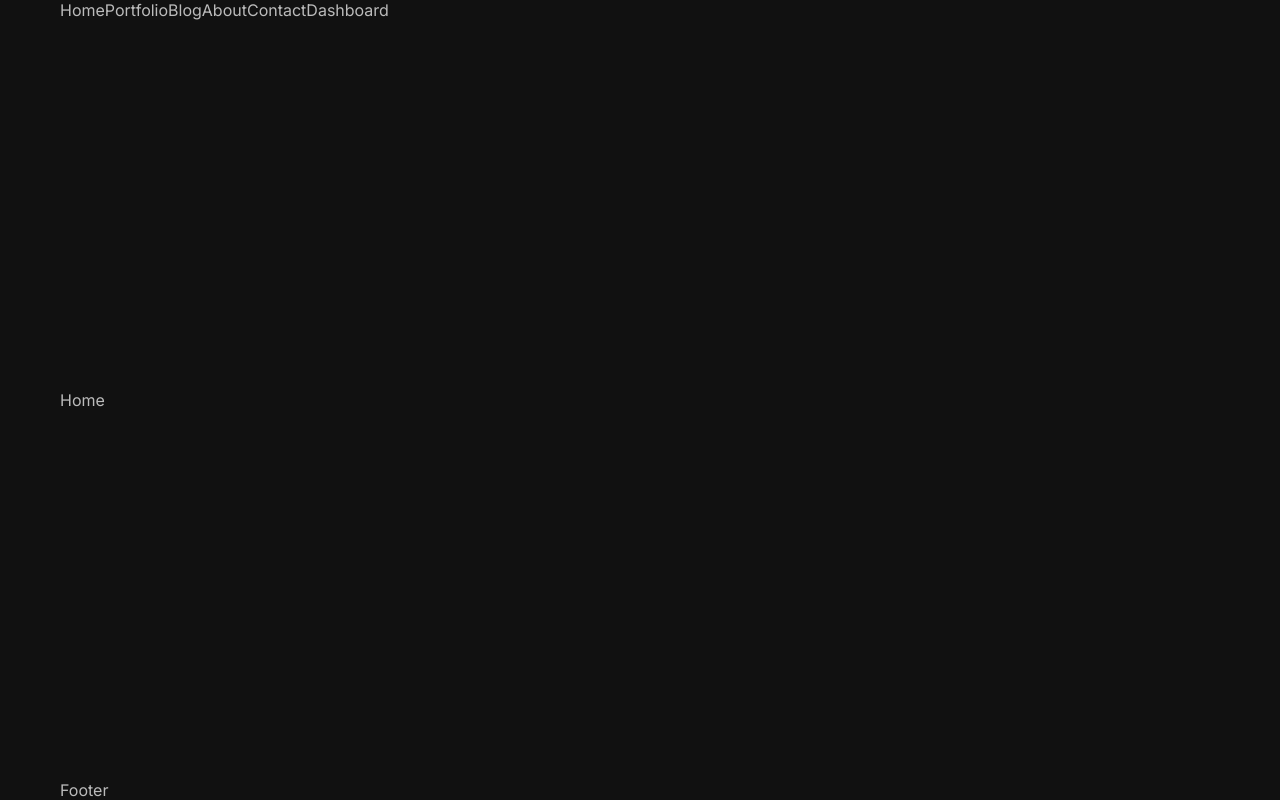
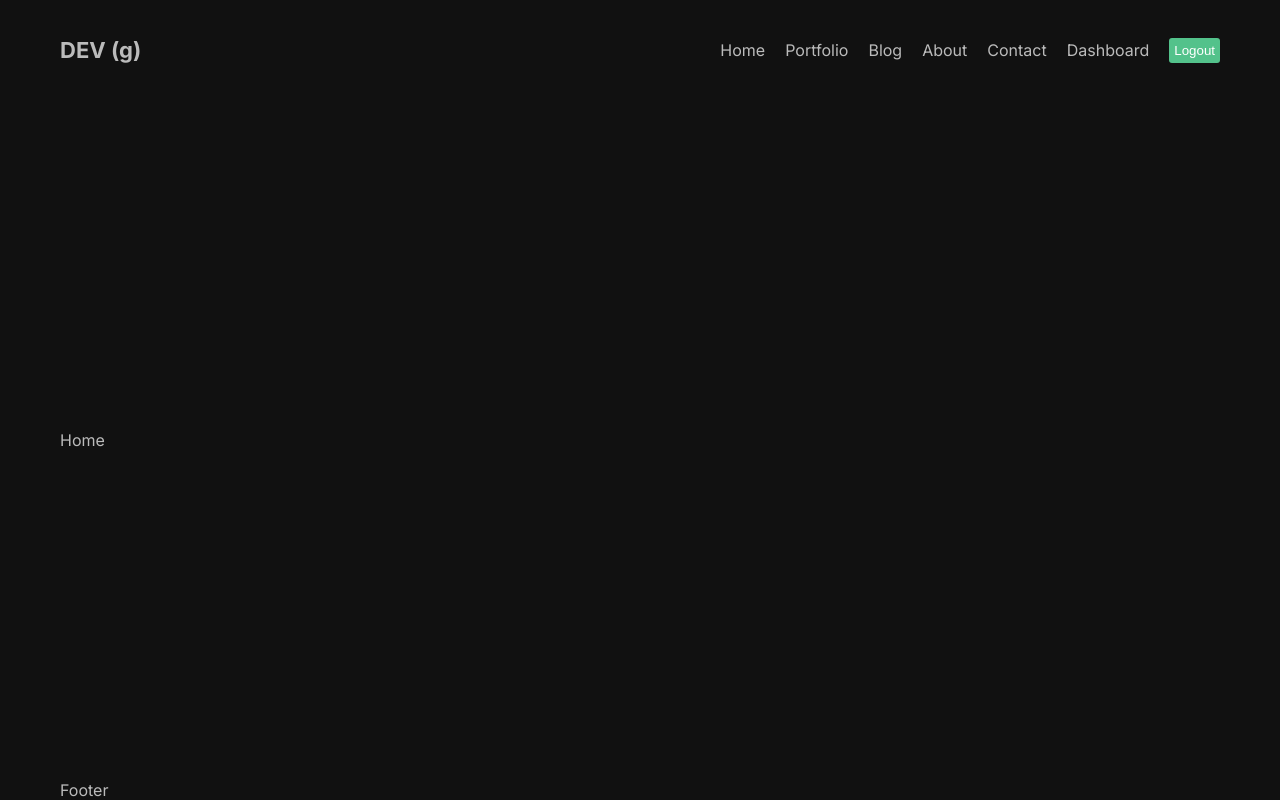
Before and after one commit to gavutham/nextjs, a Next.js app: page / in a window 1280 px wide. Built offline with nearby package versions, Linux system fonts and the light colour scheme.

Commit message:
navbar styles

```diff
--- a/src/components/Navbar/Navbar.jsx
+++ b/src/components/Navbar/Navbar.jsx
@@ -1,4 +1,6 @@
+"use client";
 import Link from "next/link";
+import styles from "./navbar.module.css";
 
 const links = [
   {
@@ -35,12 +37,25 @@
 
 const Navbar = () => {
   return (
-    <div>
-      {links.map((link) => (
-        <Link key={link.id} href={link.url}>
-          {link.title}
-        </Link>
-      ))}
+    <div className={styles.container}>
+      <Link href="/" className={styles.logo}>
+        DEV (g)
+      </Link>
+      <div className={styles.links}>
+        {links.map((link) => (
+          <Link key={link.id} href={link.url} className={styles.link}>
+            {link.title}
+          </Link>
+        ))}
+        <button
+          className={styles.logout}
+          onClick={() => {
+            console.log("Logged out");
+          }}
+        >
+          Logout
+        </button>
+      </div>
     </div>
   );
 };
--- /dev/null
+++ b/src/components/Navbar/navbar.module.css
@@ -0,0 +1,26 @@
+.container {
+  height: 100px;
+  display: flex;
+  align-items: center;
+  justify-content: space-between;
+}
+
+.logo {
+  font-weight: bold;
+  font-size: 22px;
+}
+
+.links {
+  display: flex;
+  align-items: center;
+  gap: 20px;
+}
+
+.logout {
+  padding: 5px;
+  border: none;
+  background-color: #53c28b;
+  color: white;
+  cursor: pointer;
+  border-radius: 3px;
+}
```
Also changed, not shown: 1 other file (tests, documents, lock files or other folders).
